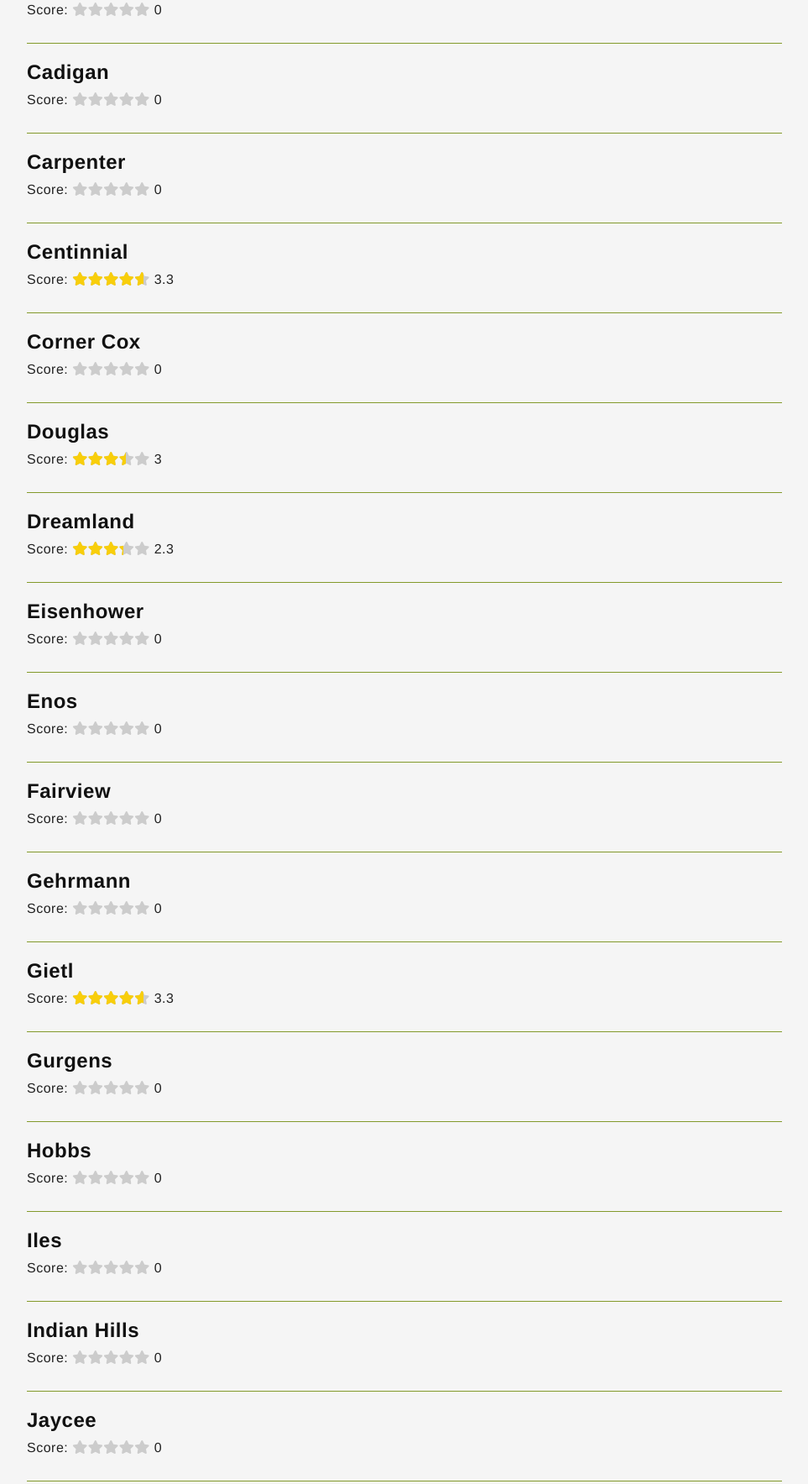
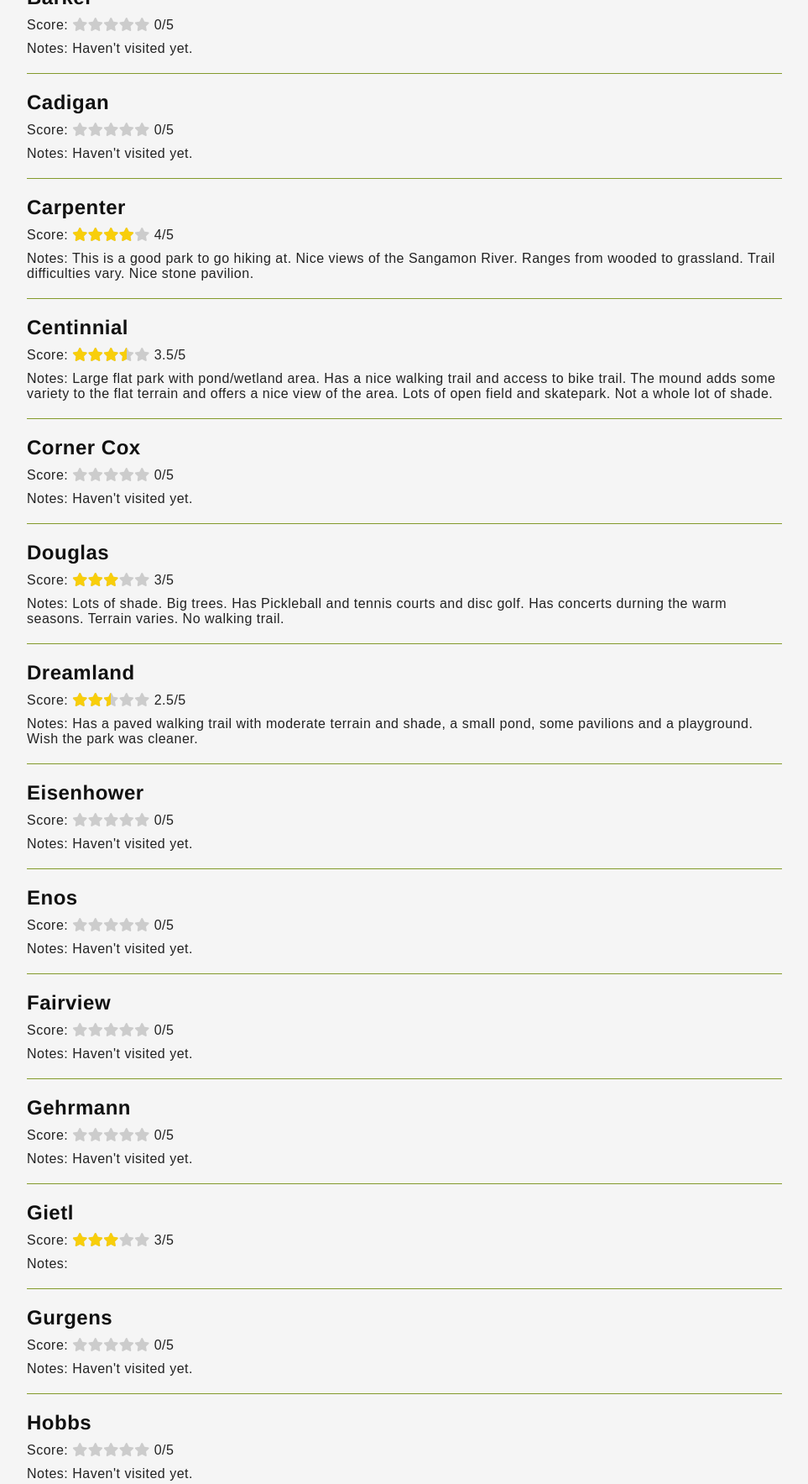
Before and after one commit to rebeccaeilering/park-ratings, a plain HTML site: page index.html in a window 1280 px wide. Shown: the part 537-2304 px from the top of the page at 84% size, without its empty margins (158-1121 px from the left). Drawn offline with Linux system fonts and the light colour scheme.

Commit message:
added more data, link styling, moved div so ratings are more accurate

```diff
--- a/index.html
+++ b/index.html
@@ -21,7 +21,7 @@
   </header>
   <section class="intro">
     <div class="inner">
-      <p>This is just one person's opinion of the quality of Springfield Parks. This doesn't include baseball parks or golf courses.</p>
+      <p>This is just one person's opinion of the quality of Springfield's Parks. This doesn't include baseball parks or golf courses. Learn more about Springfield Parks on the <a href="http://www.springfieldparks.org/" target="_blank">Springfield Parks District's website</a>.</p>
     </div>
   </section>
   <main class="container">
--- a/main.css
+++ b/main.css
@@ -5,11 +5,20 @@
 
 body {
   background-color: #f5f5f5;
-  font-family: 'Franklin Gothic Medium', 'Arial Narrow', Arial, sans-serif;
+  font-family: Arial, Helvetica, sans-serif;
   font-size: 16px;
   color: #222;
   position: relative;
   letter-spacing: .5px;
+}
+
+a {
+  color: #f8ce0b;
+}
+
+h1,
+h2 {
+  font-family: 'Franklin Gothic Medium', 'Arial Narrow', Arial, sans-serif;
 }
 
 h1 {
--- a/main.js
+++ b/main.js
@@ -3,205 +3,273 @@ const parks = [
     "name": "Barker",
     "class": "barker",
     "rating": 0,
-    "notes": ""
+    "location": "",
+    "url": "",
+    "notes": "Haven't visited yet."
   },
   {
     "name": "Cadigan",
     "class": "cadigan",
     "rating": 0,
-    "notes": ""
+    "location": "",
+    "url": "",
+    "notes": "Haven't visited yet."
   },
   {
     "name": "Carpenter",
     "class": "carpenter",
-    "rating": 0,
-    "notes": ""
+    "rating": 4,
+    "location": "",
+    "url": "",
+    "notes": "This is a good park to go hiking at. Nice views of the Sangamon River. Ranges from wooded to grassland. Trail difficulties vary. Nice stone pavilion."
   },
   {
     "name": "Centinnial",
     "class": "centinnial",
-    "rating": 3.3,
-    "notes": ""
+    "rating": 3.5,
+    "location": "",
+    "url": "",
+    "notes": "Large flat park with pond/wetland area. Has a nice walking trail and access to bike trail. The mound adds some variety to the flat terrain and offers a nice view of the area. Lots of open field and skatepark. Not a whole lot of shade."
   },
   {
     "name": "Corner Cox",
     "class": "cornercox",
     "rating": 0,
-    "notes": ""
+    "location": "",
+    "url": "",
+    "notes": "Haven't visited yet."
   },
   {
     "name": "Douglas",
     "class": "douglas",
     "rating": 3,
-    "notes": ""
+    "location": "",
+    "url": "",
+    "notes": "Lots of shade. Big trees. Has Pickleball and tennis courts and disc golf. Has concerts durning the warm seasons. Terrain varies. No walking trail."
   },
   {
     "name": "Dreamland",
     "class": "dreamland",
-    "rating": 2.3,
-    "notes": ""
+    "rating": 2.5,
+    "location": "",
+    "url": "",
+    "notes": "Has a paved walking trail with moderate terrain and shade, a small pond, some pavilions and a playground. Wish the park was cleaner."
   },
   {
     "name": "Eisenhower",
     "class": "eisenhower",
     "rating": 0,
-    "notes": ""
+    "location": "",
+    "url": "",
+    "notes": "Haven't visited yet."
   },
   {
     "name": "Enos",
     "class": "enos",
     "rating": 0,
-    "notes": ""
+    "location": "",
+    "url": "",
+    "notes": "Haven't visited yet."
   },
   {
     "name": "Fairview",
     "class": "fairview",
     "rating": 0,
-    "notes": ""
+    "location": "",
+    "url": "",
+    "notes": "Haven't visited yet."
   },
   {
     "name": "Gehrmann",
     "class": "gehrmann",
     "rating": 0,
-    "notes": ""
+    "location": "",
+    "url": "",
+    "notes": "Haven't visited yet."
   },
   {
     "name": "Gietl",
     "class": "gietl",
-    "rating": 3.3,
+    "rating": 3,
+    "location": "",
+    "url": "",
     "notes": ""
   },
   {
     "name": "Gurgens",
     "class": "gurgens",
     "rating": 0,
-    "notes": ""
+    "location": "",
+    "url": "",
+    "notes": "Haven't visited yet."
   },
   {
     "name": "Hobbs",
     "class": "hobbs",
     "rating": 0,
-    "notes": ""
+    "location": "",
+    "url": "",
+    "notes": "Haven't visited yet."
   },
   {
     "name": "Iles",
     "class": "iles",
     "rating": 0,
-    "notes": ""
+    "location": "",
+    "url": "",
+    "notes": "Haven't visited yet."
   },
   {
     "name": "Indian Hills",
     "class": "indianhills",
     "rating": 0,
-    "notes": ""
+    "location": "",
+    "url": "",
+    "notes": "Haven't visited yet."
   },
   {
     "name": "Jaycee",
     "class": "jaycee",
     "rating": 0,
-    "notes": ""
+    "location": "",
+    "url": "",
+    "notes": "Haven't visited yet."
   },
   {
     "name": "Jefferson",
     "class": "jefferson",
-    "rating": 2.2,
-    "notes": ""
+    "rating": 2,
+    "location": "",
+    "url": "",
+    "notes": "Small flat park with lots of open grassy areas and a playground. Some shaded areas."
   },
   {
     "name": "Kennedy",
     "class": "kennedy",
     "rating": 0,
-    "notes": ""
+    "location": "",
+    "url": "",
+    "notes": "Haven't visited yet."
   },
   {
     "name": "Kiwanis",
     "class": "kiwanis",
     "rating": 0,
-    "notes": ""
+    "location": "",
+    "url": "",
+    "notes": "Haven't visited yet."
   },
   {
     "name": "Lake Victoria",
     "class": "lakevictoria",
     "rating": 0,
-    "notes": ""
+    "location": "",
+    "url": "",
+    "notes": "Haven't visited yet."
   },
   {
     "name": "Lanphier",
     "class": "lanphier",
     "rating": 0,
-    "notes": ""
+    "location": "",
+    "url": "",
+    "notes": "Haven't visited yet."
   },
   {
     "name": "Lawless",
     "class": "lawless",
     "rating": 0,
-    "notes": ""
+    "location": "",
+    "url": "",
+    "notes": "Haven't visited yet."
   },
   {
     "name": "Lincoln",
     "class": "lincoln",
     "rating": 4.5,
-    "notes": ""
+    "location": "",
+    "url": "",
+    "notes": "Large park with lots of ammenities from swimming pool, indoor ice rink, lots of ball fields, places to walk. Disc golf, little pond with picturesque stone bridge. Close to Lincoln's tomb. Variety of shaded and open areas."
   },
   {
     "name": "Lindbergh",
     "class": "lindbergh",
     "rating": 0,
-    "notes": ""
+    "location": "",
+    "url": "",
+    "notes": "Haven't visited yet."
   },
   {
     "name": "Riverside",
     "class": "riverside",
-    "rating": 2.3,
-    "notes": ""
+    "rating": 2.5,
+    "location": "",
+    "url": "",
+    "notes": "Large park on the Sangamon River. Seems to flood a lot. Has lots of access to the river and a BMX track."
   },
   {
     "name": "Rotary",
     "class": "rotary",
-    "rating": 3.5,
-    "notes": ""
+    "rating": 3,
+    "location": "",
+    "url": "",
+    "notes": "Has a paved walking trail, tennis courts, ballfields and playground. Grass was a bit overgrown. Some shaded areas."
   },
   {
     "name": "Schlitt",
     "class": "schlitt",
     "rating": 2,
-    "notes": ""
+    "location": "",
+    "url": "",
+    "notes": "Small and  mostly just a ball fields"
   },
   {
     "name": "Southwind",
     "class": "southwind",
-    "rating": 3.3,
-    "notes": ""
+    "rating": 3.5,
+    "location": "",
+    "url": "",
+    "notes": "Large flat park with lots of walking trails, an overlook, play areas and sculptures. Not a lot of shade."
   },
   {
     "name": "Stuart",
     "class": "stuart",
     "rating": 4,
-    "notes": ""
+    "location": "",
+    "url": "",
+    "notes": "Access to bike trail, lots of open fields, play areas, and a dog park. There is 'trail' that goes around a pond."
   },
   {
     "name": "Timberbrooke",
     "class": "timberbrooke",
     "rating": 0,
-    "notes": ""
+    "location": "",
+    "url": "",
+    "notes": "Once I figure out how to get to the park, I'll go."
   },
   {
     "name": "Vredenburgh",
     "class": "vredenburgh",
     "rating": 0,
-    "notes": ""
+    "location": "",
+    "url": "",
+    "notes": "Haven't visited yet."
   },
   {
     "name": "Washington",
     "class": "washington",
-    "rating": 4.8,
-    "notes": ""
+    "rating": 5,
+    "location": "",
+    "url": "",
+    "notes": "This is my favorite park. Lots of walking areas from hiking types of trails, paved trails, and marked off areas on the road. Has a botanical garden with lots of outdoor landscaping, has carillon that you can tour. Great views. Plus there's concerts. Nice play area. Tennis and pickleball center, some ornate pavilions, lakes, a 'boardwalk' along one of the lakes. Varied terrain. Lots of large trees and shade. Ice cream stand in the Summer. Can get rather crowded around the botanical garden as it attracts weddings and other events. Wish there were more bathrooms."
   },
   {
     "name": "Winchester",
     "class": "winchester",
     "rating": 0,
-    "notes": ""
+    "location": "",
+    "url": "",
+    "notes": "Haven't visited yet."
   }
 ];
 
@@ -246,7 +314,9 @@ const parks = [
       let output = '';
       for(let park in parks) {
         const starPercentage = (parks[park].rating / starsTotal) * 100;
-        const starPercentageRounded = `${Math.round(starPercentage / 10) * 10}%`;
+        console.log(starPercentage);
+        const starPercentageRounded = `${Math.floor(starPercentage / 10) * 10}%`;
+        console.log(starPercentageRounded);
         output +=
         `<div class="park ${parks[park].class}">
           <h2>${parks[park].name}</h2>
@@ -254,10 +324,10 @@ const parks = [
             <div class="rating">
               <span>Score: </span>
               <div class="stars-outer">
-                <span class="number-rating">${parks[park].rating}</span>
                 <div class="stars-inner" style="width:${starPercentageRounded}";></div>
               </div>
-              <div class="review"><p>${parks[park].notes}</p>
+              <span class="number-rating">${parks[park].rating}/5</span>
+              <div class="review"><p>Notes: ${parks[park].notes}</p>
               </div>
             </div>
           </div>
```
